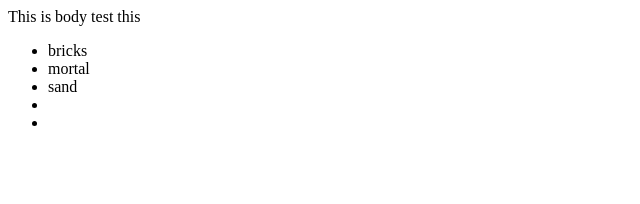
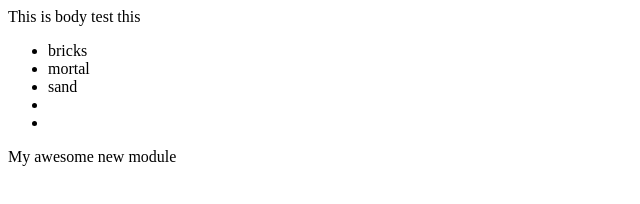
Before and after one commit to mandar37/newGitTest, a plain HTML site: page index.html in a window 1280 px wide. Shown: the whole page, without its empty margins (0-640 px from the left). Drawn offline with Linux system fonts and the light colour scheme.

Commit message:
added news module

```diff
--- a/index.html
+++ b/index.html
@@ -12,6 +12,11 @@
 		<li></li>
 		<li></li>
 	</ul>
+	<div>
+		My awesome new module
+	</div>
+
+
 </div>
 </body>
 </html>
```
